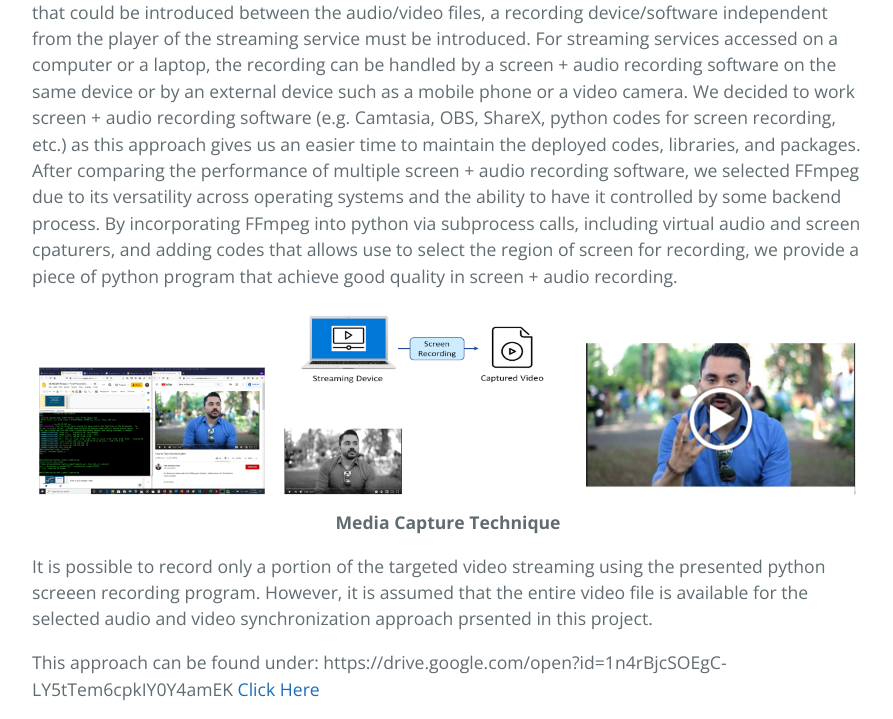
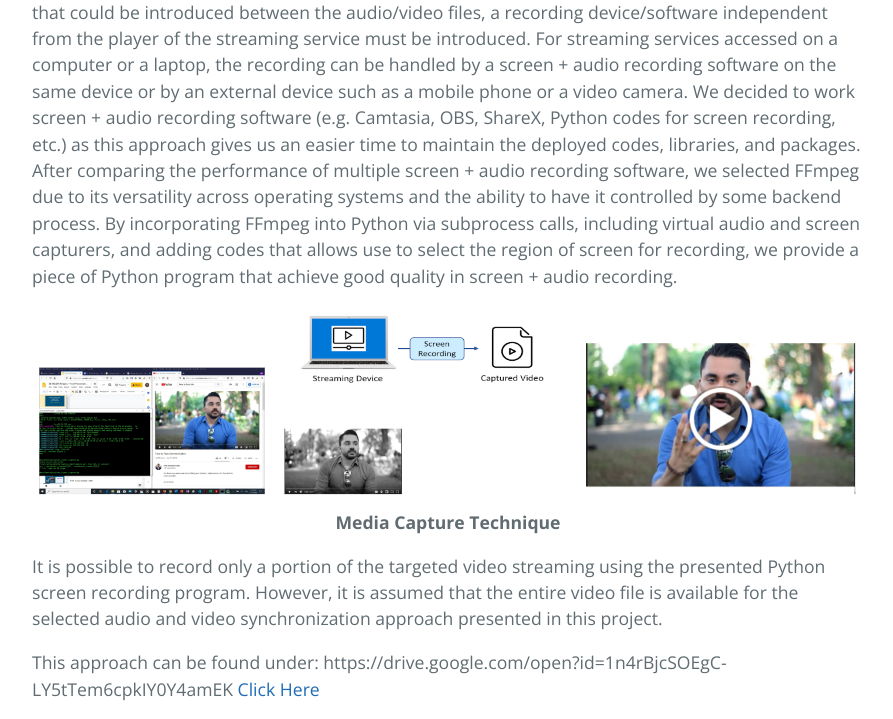
Before and after one commit to binhanle/eem202a-project, a Jekyll site: the page built from method_technical.md, in a window 1280 px wide and 1400 px high, scrolled down 799 px. Shown: the part 287-1006 px from the top of the window, without its empty margins (192-1085 px from the left). Built offline with Jekyll 4.4.1, drawn with Linux system fonts in a browser that asks for light colours; some of the changed text lies outside the part shown.

Commit message:
Fix spelling/grammar

```diff
--- a/method_technical.md
+++ b/method_technical.md
@@ -22,7 +22,7 @@
 
 #### Media Capturing
 
-In order to capture what a user see and hear from a stream service, thereby encompassing all latency that could be introduced between the audio/video files, a recording device/software independent from the player of the streaming service must be introduced. For streaming services accessed on a computer or a laptop, the recording can be handled by a screen + audio recording software on the same device or by an external device such as a mobile phone or a video camera. We decided to work screen + audio recording software (e.g. Camtasia, OBS, ShareX, python codes for screen recording, etc.) as this approach gives us an easier time to maintain the deployed codes, libraries, and  packages. After comparing the performance of multiple screen + audio recording software, we selected FFmpeg due to its versatility across operating systems and the ability to have it controlled by some backend process. By incorporating FFmpeg into python via subprocess calls, including virtual audio and screen cpaturers, and adding codes that allows use to select the region of screen for recording, we provide a piece of python program that achieve good quality in screen + audio recording.
+In order to capture what a user see and hear from a stream service, thereby encompassing all latency that could be introduced between the audio/video files, a recording device/software independent from the player of the streaming service must be introduced. For streaming services accessed on a computer or a laptop, the recording can be handled by a screen + audio recording software on the same device or by an external device such as a mobile phone or a video camera. We decided to work screen + audio recording software (e.g. Camtasia, OBS, ShareX, Python codes for screen recording, etc.) as this approach gives us an easier time to maintain the deployed codes, libraries, and  packages. After comparing the performance of multiple screen + audio recording software, we selected FFmpeg due to its versatility across operating systems and the ability to have it controlled by some backend process. By incorporating FFmpeg into Python via subprocess calls, including virtual audio and screen capturers, and adding codes that allows use to select the region of screen for recording, we provide a piece of Python program that achieve good quality in screen + audio recording.
 
 <p align="center">
 	<img src="https://binhanle.github.io/eem202a-project/Images/media_capture.png"/>
@@ -30,7 +30,7 @@
 	<strong>Media Capture Technique</strong>
 </p>
 
-It is possible to record only a portion of the targeted video streaming using the presented python screeen recording program. However, it is assumed that the entire video file is available for the selected audio and video synchronization approach prsented in this project.
+It is possible to record only a portion of the targeted video streaming using the presented Python screen recording program. However, it is assumed that the entire video file is available for the selected audio and video synchronization approach presented in this project.
 
 This approach can be found under: https://drive.google.com/open?id=1n4rBjcSOEgC-LY5tTem6cpkIY0Y4amEK
 <a href="https://drive.google.com/open?id=1n4rBjcSOEgC-LY5tTem6cpkIY0Y4amEK">Click Here</a>
@@ -45,7 +45,7 @@
 
 ##### Mouth Aspect Ratio
 
-This calculation is broken up into two steps: the face detection and the MAR computation. The dlib python module is first used to extract the detected face from each frame. This face is then matched to a shape landmark prediction file, where each coordinate in the file corresponds to a specific point on the face. The coordinates for the mouth are extracted from this file, and for each frame the MAR is computed based on the euclidian distances between the opposite horizontal landmarks and the euclidian distances between the opposite vertical landmarks of the mouth.
+This calculation is broken up into two steps: the face detection and the MAR computation. The dlib Python module is first used to extract the detected face from each frame. This face is then matched to a shape landmark prediction file, where each coordinate in the file corresponds to a specific point on the face. The coordinates for the mouth are extracted from this file, and for each frame the MAR is computed based on the euclidian distances between the opposite horizontal landmarks and the euclidian distances between the opposite vertical landmarks of the mouth.
 
 <p align="center">
 	<img height="400" src="https://binhanle.github.io/eem202a-project/Images/mar_descriptor.png"/>
@@ -59,7 +59,7 @@
 
 ##### Voice Activity Detection
 
-Voice activity detectors are very common for speech processing, specifically when it comes to speech recognition in devices like Siri or Alexa. WebRTCVAD was the python module used to take care of the voice activity detection, which was created for the Google WebRTC project and is supposedly one of the best VADs available. The selected VAD takes a 10ms section of audio at a time and assigns a binary 1 or 0 based on whether speech was detected during that period of time. It also takes an aggresiveness parameter argument of 0, 1, 2, or 3 which determines how strictly it classifies periods of sound as speech or silence. A higher VAD aggresiveness will generally result in less segments being classified as speech.
+Voice activity detectors are very common for speech processing, specifically when it comes to speech recognition in devices like Siri or Alexa. WebRTCVAD was the Python module used to take care of the voice activity detection, which was created for the Google WebRTC project and is supposedly one of the best VADs available. The selected VAD takes a 10ms section of audio at a time and assigns a binary 1 or 0 based on whether speech was detected during that period of time. It also takes an aggresiveness parameter argument of 0, 1, 2, or 3 which determines how strictly it classifies periods of sound as speech or silence. A higher VAD aggresiveness will generally result in less segments being classified as speech.
 
 <p align="center">
 	<img src="https://binhanle.github.io/eem202a-project/Images/vad_descriptor.png"/>
@@ -107,7 +107,7 @@
 
 ### Datasets
 
-As it was mentioned before, the scope of this project will be limited to videos that feature a full-frontal view of a single speaker. These videos used in the training and testing datasets were a combination of videos found on the internet, and videos filmed ourselves. By verifying that the implementation works on both types of videos, we are able to show the robustness of our system on different types of full-frontal speaker videos. By using the pydub python module, silence could be manually inserted at the beginning or the end of the audio file to artifically inject offsets between the video and audio streams. This allows for dozens of datasets to be created from a single base video. FFmpeg was used to separate the original video and audio streams, and to also combine the shifted audio streams with the original video stream to create the data sets. The links to the Google Drive with the data files can be found below:
+As it was mentioned before, the scope of this project will be limited to videos that feature a full-frontal view of a single speaker. These videos used in the training and testing datasets were a combination of videos found on the internet, and videos filmed ourselves. By verifying that the implementation works on both types of videos, we are able to show the robustness of our system on different types of full-frontal speaker videos. By using the pydub Python module, silence could be manually inserted at the beginning or the end of the audio file to artifically inject offsets between the video and audio streams. This allows for dozens of datasets to be created from a single base video. FFmpeg was used to separate the original video and audio streams, and to also combine the shifted audio streams with the original video stream to create the data sets. The links to the Google Drive with the data files can be found below:
 
 https://drive.google.com/drive/folders/1clnnBK1GhL06HXMhgHZnuj5A2MMUhfNW?usp=sharing
 
```
